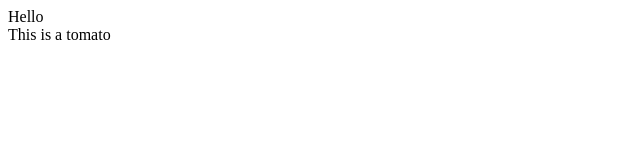
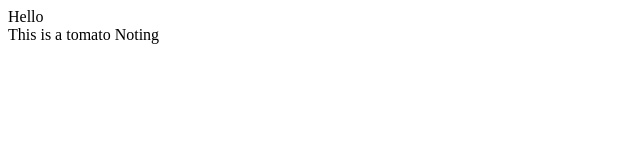
Before and after one commit to CodingSTEAM-student/Kevin-Program, a plain HTML site: page index.html in a window 1280 px wide. Shown: the full height of the page, 0-640 px from the left. Drawn offline with Linux system fonts and the light colour scheme.

Commit message:
Second website update

```diff
--- a/index.html
+++ b/index.html
@@ -8,5 +8,6 @@
 <body>
     <Header> Hello </Header>
     This is a tomato
+    Noting
 </body>
 </html>
```
